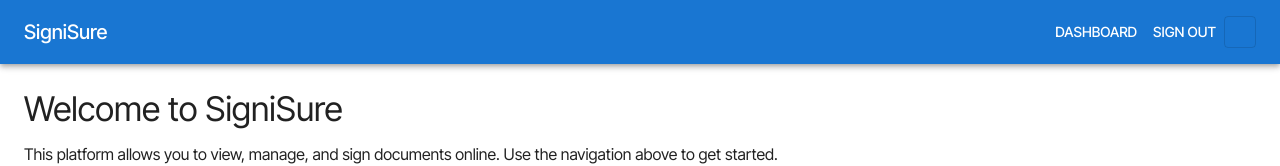
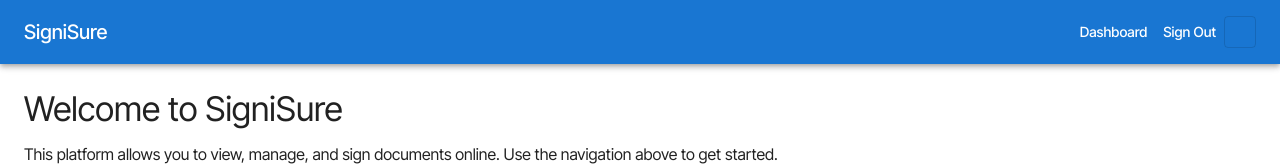
Before and after one commit to arunoday-c/SigniSure-fe, a React (Create React App) app: page / in a window 1280 px wide. Shown: the top 166 px of the page. Built offline with nearby package versions, Linux system fonts and the light colour scheme; some icons are missing.

Commit message:
dashboard body text

```diff
--- a/src/components/Header/Header.js
+++ b/src/components/Header/Header.js
@@ -23,10 +23,15 @@ function Header({ theme, setTheme }) {
         <Typography variant="h6" className="header-title">
           SigniSure
         </Typography>
-        <Button color="inherit" className="header-btn" onClick={() => navigate("/dashboard")}>
+        <Button
+          color="inherit"
+          className="header-btn"
+          sx={{ textTransform: "none" }}
+          onClick={() => navigate("/dashboard")}
+        >
           Dashboard
         </Button>
-        <Button color="inherit" className="header-btn">
+        <Button color="inherit" className="header-btn" sx={{ textTransform: "none" }}>
           Sign Out
         </Button>
         <ToggleButton value="theme" selected={isDark} onChange={handleThemeToggle} className="header-toggle">
--- a/src/pages/Dashboard.js
+++ b/src/pages/Dashboard.js
@@ -11,7 +11,7 @@ function Dashboard() {
         <Typography variant="h4" gutterBottom>
           Dashboard
         </Typography>
-        <Typography variant="body1">This is the dashboard page.</Typography>
+        <Typography variant="body1">View all your documents in one place</Typography>
       </main>
     </>
   )
```
